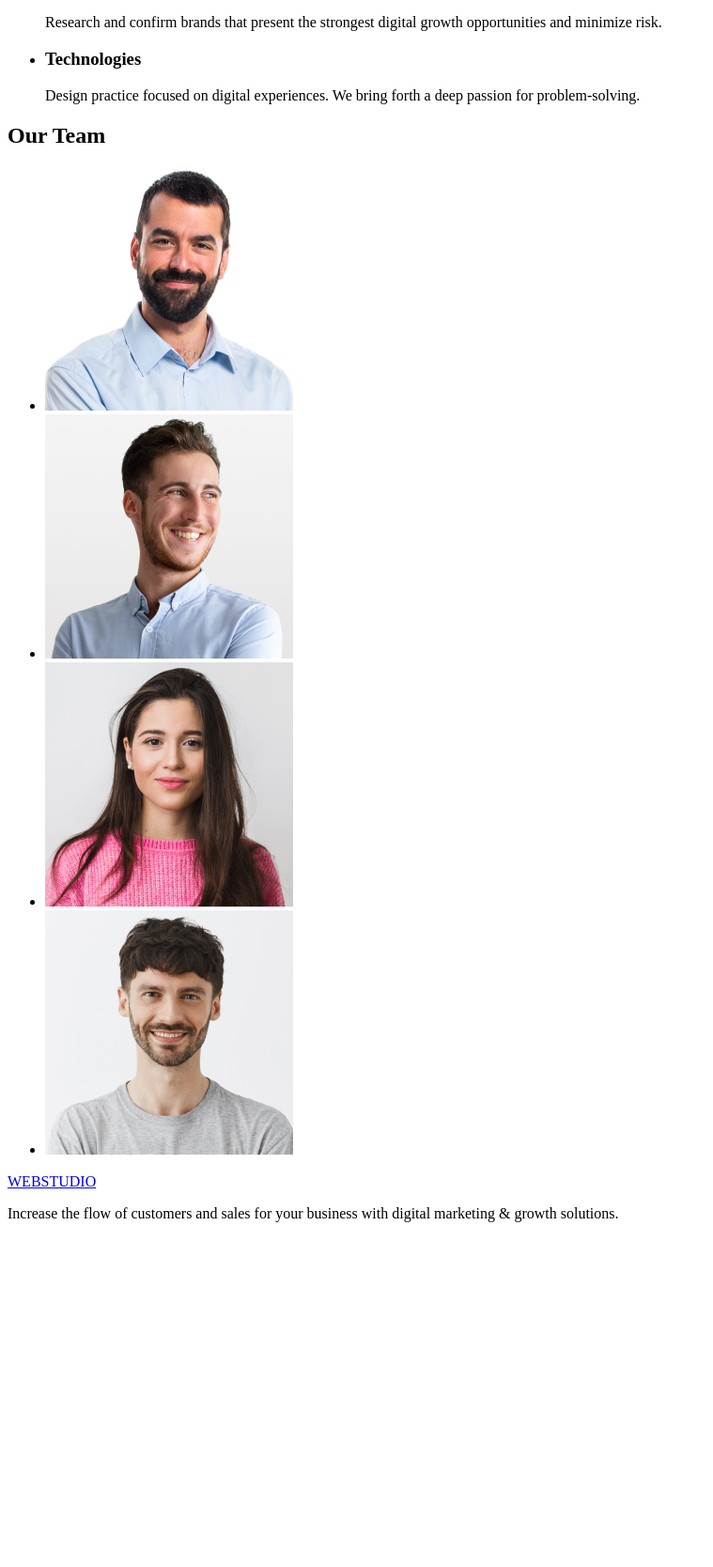
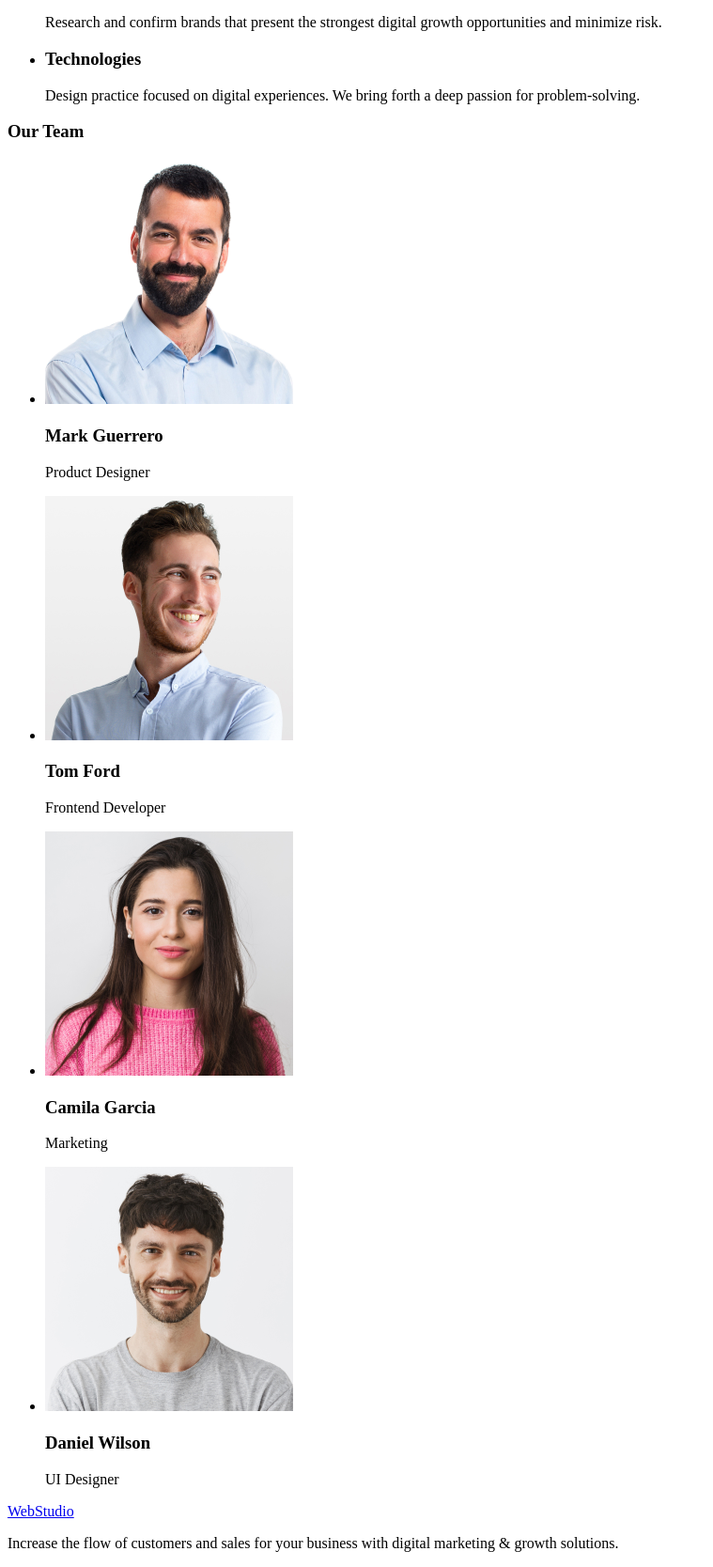
Before and after one commit to MarynaOr/goit-markup-hw-06, a plain HTML site: page index.html in a window 1280 px wide. Shown: the part 483-2151 px from the top of the page at 94% size, without its empty margins (0-759 px from the left). Before the commit the page ends 1800 px from the top, so only its background shows below. Drawn offline with Linux system fonts and the light colour scheme.

Commit message:
add index.html file

```diff
--- a/index.html
+++ b/index.html
@@ -10,8 +10,8 @@
   <body>
     <!-- Header -->
     <header>
-      <a href="/">WEBSTUDIO</a>
       <nav>
+        <a href="./index.html">WebStudio</a>
         <ul>
           <li><a href="./index.html">Studio</a></li>
           <li><a href="./index.html">Portfolio</a></li>
@@ -21,7 +21,7 @@
       <address>
         <ul>
           <li><a href="mailto:info@devstudio.com">info@devstudio.com</a></li>
-          <li><a href="tel:+110001111111">+110001111111</a></li>
+          <li><a href="tel:+110001111111">+11 (000) 111-11-11</a></li>
         </ul>
       </address>
     </header>
@@ -65,26 +65,34 @@
         </ul>
       </section>
       <section>
-        <h2>Our Team</h2>
+        <h3>Our Team</h3>
         <ul>
           <li>
             <img src="./images/team-card1.jpg" width="264" alt="team-card1" />
+            <h3>Mark Guerrero</h3>
+            <p>Product Designer</p>
           </li>
           <li>
             <img src="./images/team-card2.jpg" width="264" alt="team-card2" />
+            <h3>Tom Ford</h3>
+            <p>Frontend Developer</p>
           </li>
           <li>
             <img src="./images/team-card3.jpg" width="264" alt="team-card3" />
+            <h3>Camila Garcia</h3>
+            <p>Marketing</p>
           </li>
           <li>
             <img src="./images/team-card4.jpg" width="264" alt="team-card4" />
+            <h3>Daniel Wilson</h3>
+            <p>UI Designer</p>
           </li>
         </ul>
       </section>
     </main>
     <!-- footer -->
     <footer>
-      <a href="/">WEBSTUDIO</a>
+      <a href="./index.html">WebStudio</a>
       <p>
         Increase the flow of customers and sales for your business with digital
         marketing & growth solutions.
```
